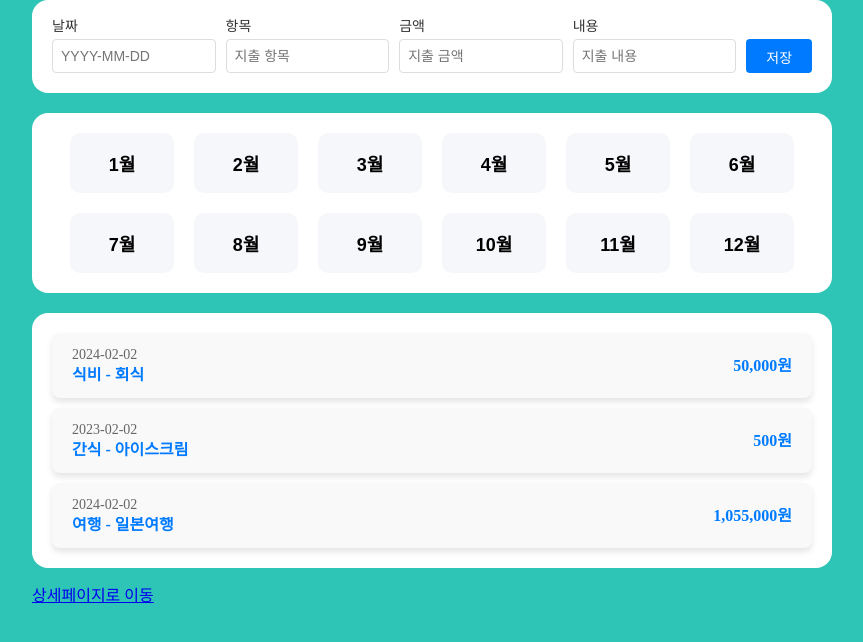
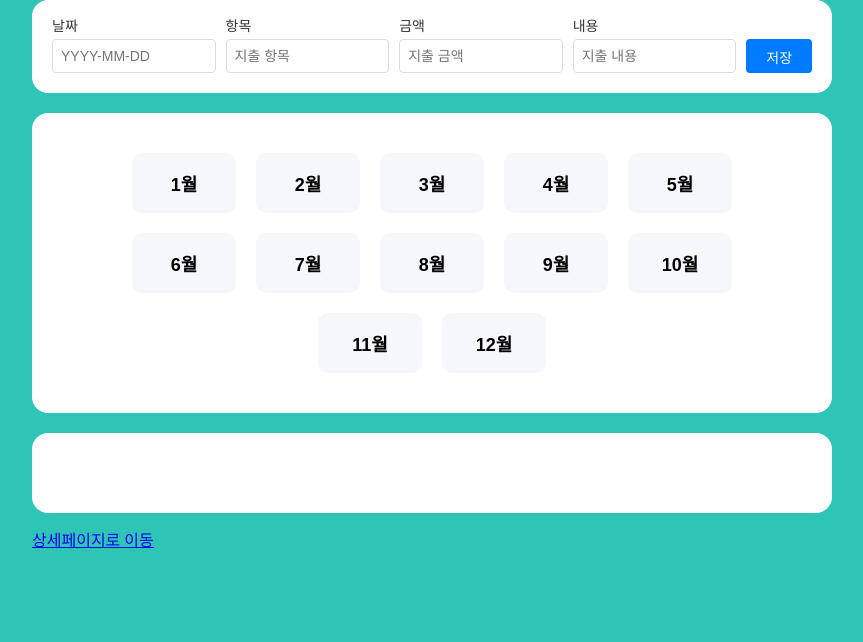
Before and after one commit to leesb5510/HouseholdLedger, a React (Vite) app: page / in a window 1280 px wide. Shown: the top 642 px of the page, without its empty margins (208-1071 px from the left). Built offline with nearby package versions, Linux system fonts and the light colour scheme.

Commit message:
feat: 해설 영상 시청

```diff
--- a/package.json
+++ b/package.json
@@ -10,10 +10,12 @@
     "preview": "vite preview"
   },
   "dependencies": {
+    "prop-types": "^15.8.1",
     "react": "^18.2.0",
     "react-dom": "^18.2.0",
     "react-router-dom": "^6.23.1",
-    "styled-components": "^6.1.11"
+    "styled-components": "^6.1.11",
+    "uuidv4": "^6.2.13"
   },
   "devDependencies": {
     "@types/react": "^18.2.66",
--- a/src/App.jsx
+++ b/src/App.jsx
@@ -1,30 +1,45 @@
-// import { useState } from "react";
+import { useState } from "react";
 import { BrowserRouter, Route, Routes } from "react-router-dom";
+import { v4 as uuidv4 } from "uuid";
 import Detail from "./pages/Detail/Detail";
 import Home from "./pages/Home/Home";
 
 function App() {
-  // const [posts, setPosts] = useState();
-
-  // 항목 - 글
-  // 글 복수에요 단수에요?
-  // 글이라는 것 자체는 데이터가 뭐가 있어요? 날짜 / 항목 / 금액 / 내용 이 들어가있겠죠
-  // {날짜: 날짜값, 항목: 항목값, 금액: 금액값, 내용: 내용값}
-  // 글 복수
-  // 글을 복수로 저장할때는? 여러개를 저장하고 싶으면?
-
-  // 사물함
-  // 하나만 있으면 구분해서 넣지 않아도 돼요
-  // {}, {}, {}, {}, {} 바구니만 여러개 분리한거니까요
-  // [{}, {}, {}, {}, {}]
-
-  // posts = [{날짜: 날짜값, 항목: 항목값..}];
+  const [expenses, setExpenses] = useState([
+    {
+      id: uuidv4(),
+      month: 1,
+      date: "2024-01-05",
+      item: "식비",
+      amount: 100000,
+      description: "세광양대창",
+    },
+    {
+      id: uuidv4(),
+      month: 2,
+      date: "2024-02-02",
+      item: "간식",
+      amount: 500,
+      description: "아이스크림",
+    },
+    {
+      id: uuidv4(),
+      month: 3,
+      date: "2024-03-05",
+      item: "여행",
+      amount: 1055000,
+      description: "일본여행",
+    },
+  ]);
 
   return (
     <BrowserRouter>
       <Routes>
-        <Route path="/" element={<Home />} />
-        <Route path="/detail/:id" element={<Detail />} />
+        <Route
+          path="/"
+          element={<Home expenses={expenses} setExpenses={setExpenses} />}
+        />
+        <Route path="/detail" element={<Detail />} />
       </Routes>
     </BrowserRouter>
   );
--- a/src/components/MonthFilterForm.jsx
+++ b/src/components/MonthFilterForm.jsx
@@ -1,56 +1,47 @@
 import styled from "styled-components";
+import { Section } from "./../pages/Home/Home";
 
-const MonthFilterForm = () => {
+/* Button list 대신에 map 사용하기
+const MONTHS = [1, 2, 3, 4, 5, 6, 7, 8, 9, 10, 11, 12]
+
+return 의 <Wrapper></Wrapper>태그를 만들고 안에, {MONTH.map((month) => {
+  return <button key={month}>{`${month}월`}</button>  를 배치한다. Wrapper의 style은
+  div 태그로서 display: flex; flex-wrap: wrap;
+  gap: 20px; justify-content: center;
+  가 들어간다.
+
+map을 쓸 때는 각각의 child가 고유한 키값을 가지고 있어야 하기 때문에 button에 id를 입력한다.
+month가 겹칠 일이 없기 때문에 month를 입력했다.
+*/
+
+const MONTHS = [1, 2, 3, 4, 5, 6, 7, 8, 9, 10, 11, 12];
+
+const MonthFilterForm = ({ month, setMonth }) => {
   return (
-    <Ul>
-      <Li>
-        <Button>1월</Button>
-      </Li>
-      <Li>
-        <Button>2월</Button>
-      </Li>
-      <Li>
-        <Button>3월</Button>
-      </Li>
-      <Li>
-        <Button>4월</Button>
-      </Li>
-      <Li>
-        <Button>5월</Button>
-      </Li>
-      <Li>
-        <Button>6월</Button>
-      </Li>
-      <Li>
-        <Button>7월</Button>
-      </Li>
-      <Li>
-        <Button>8월</Button>
-      </Li>
-      <Li>
-        <Button>9월</Button>
-      </Li>
-      <Li>
-        <Button>10월</Button>
-      </Li>
-      <Li>
-        <Button>11월</Button>
-      </Li>
-      <Li>
-        <Button>12월</Button>
-      </Li>
-    </Ul>
+    <Section>
+      <Wrapper>
+        {MONTHS.map((element) => {
+          return (
+            <Button
+              key={element}
+              selected={element === month}
+              onClick={() => {
+                setMonth(element);
+              }}
+            >{`${element}월`}</Button>
+          );
+        })}
+      </Wrapper>
+    </Section>
   );
 };
 
-const Ul = styled.ul`
+const Wrapper = styled.div`
   display: flex;
   flex-wrap: wrap;
   gap: 20px;
   justify-content: center;
 `;
-
-const Li = styled.li``;
 
 const Button = styled.button`
   text-align: center;
@@ -69,7 +60,18 @@ const Button = styled.button`
   border-radius: 10px;
   border: none;
   cursor: pointer;
-  background: var(--black-alpha-100, #f6f7fa);
+  color: ${(props) =>
+    props.selected
+      ? "var(--white-alpha-100, #fff)"
+      : "var(--black-alpha-100, #000)"};
+  background: ${(props) =>
+    !props.selected
+      ? "var(--black-alpha-100, #F6F7FA)"
+      : "var(--bg-form, #2EC486)"};
+  &:hover {
+    background: #2ec4b6;
+    color: #fff;
+  }
 `;
 
 export default MonthFilterForm;
--- a/src/components/PostList.jsx
+++ b/src/components/PostList.jsx
@@ -1,30 +1,32 @@
+import PropTypes from "prop-types";
+import { useNavigate } from "react-router-dom";
 import styled from "styled-components";
+import { Section } from "./../pages/Home/Home";
 
-const PostList = () => {
+const PostList = ({ expenses }) => {
+  const navigate = useNavigate();
+
   return (
-    <PostContainer>
-      <Card>
-        <Div>
-          <Span>2024-02-02</Span>
-          <Span>식비 - 회식</Span>
-        </Div>
-        <Span> 50,000원</Span>
-      </Card>
-      <Card>
-        <Div>
-          <Span>2023-02-02</Span>
-          <Span>간식 - 아이스크림</Span>
-        </Div>
-        <Span>500원</Span>
-      </Card>
-      <Card>
-        <Div>
-          <Span>2024-02-02</Span>
-          <Span>여행 - 일본여행</Span>
-        </Div>
-        <Span> 1,055,000원</Span>
-      </Card>
-    </PostContainer>
+    <Section>
+      <PostContainer>
+        {expenses.map((expense) => {
+          return (
+            <Card
+              key={expense.id}
+              onClick={() => {
+                navigate("/Detail");
+              }}
+            >
+              <Div>
+                <Span>{expense.date}</Span>
+                <Span>{`${expense.item} - ${expense.description}`}</Span>
+              </Div>
+              <Span>{expense.amount.toLocaleString()} 원</Span>
+            </Card>
+          );
+        })}
+      </PostContainer>
+    </Section>
   );
 };
 
@@ -75,4 +77,8 @@ const Span = styled.span`
   }
 `;
 
+PostList.propsTypes = {
+  expenses: PropTypes.node.isRequired,
+};
+
 export default PostList;
--- a/src/pages/Detail/Detail.jsx
+++ b/src/pages/Detail/Detail.jsx
@@ -1,32 +1,61 @@
-import { Link } from "react-router-dom";
+import { useState } from "react";
+import { useNavigate } from "react-router-dom";
 import styled from "styled-components";
 
 const Detail = () => {
+  const navigate = useNavigate();
+  const [date, setDate] = useState(expense.date);
+  const [item, setItem] = useState(expense.item);
+  const [amount, setAmount] = useState(expense.amount);
+  const [description, setDescription] = useState(expense.description);
+
   return (
     <Root>
       <InputHolder>
         <InputCard>
-          <Label for="date">날짜</Label>
-          <Input type="text" id="date" placeholder="YYYY-MM-DD"></Input>
+          <Label htmlFor="date">날짜</Label>
+          <Input
+            type="text"
+            id="date"
+            value={date}
+            onChange={(e) => setDate(e.target.value)}
+            placeholder="YYYY-MM-DD"
+          ></Input>
         </InputCard>
         <InputCard>
-          <Label for="item">항목</Label>
-          <Input type="text" id="item" placeholder="지출항목"></Input>
+          <Label htmlFor="item">항목</Label>
+          <Input
+            type="text"
+            id="item"
+            value={item}
+            onChange={(e) => setItem(e.target.value)}
+            placeholder="지출 항목"
+          ></Input>
         </InputCard>
         <InputCard>
-          <Label for="amount">금액</Label>
-          <Input type="number" id="amount" placeholder="지출금액"></Input>
+          <Label htmlFor="amount">금액</Label>
+          <Input
+            type="number"
+            id="amount"
+            value={amount}
+            onChange={(e) => setAmount(e.target.value)}
+            placeholder="지출 금액"
+          ></Input>
         </InputCard>
         <InputCard>
-          <Label for="description">내용</Label>
-          <Input type="text" id="description" placeholder="지출내용"></Input>
+          <Label htmlFor="description">내용</Label>
+          <Input
+            type="text"
+            id="description"
+            value={description}
+            onChange={(e) => setDescription(e.target.value)}
+            placeholder="지출 내용"
+          ></Input>
         </InputCard>
         <BtnHolder>
           <Button1>수정</Button1>
-          <Button2>삭제</Button2>
-          <Button3>
-            <Link to="/">뒤로가기</Link>
-          </Button3>
+          <Button2 danger>삭제</Button2>
+          <Button3 onClick={() => navigate(-1)}>뒤로가기</Button3>
         </BtnHolder>
       </InputHolder>
     </Root>
--- a/src/pages/Home/Home.jsx
+++ b/src/pages/Home/Home.jsx
@@ -1,20 +1,34 @@
+import { useState } from "react";
 import { Link } from "react-router-dom";
 import styled from "styled-components";
 import MonthFilterForm from "../../components/MonthFilterForm";
 import PostList from "../../components/PostList";
 import WriteForm from "../../components/WriteForm";
 
-const Home = () => {
+const Home = ({ expenses, setExpenses }) => {
+  const [month, setMonth] = useState([]);
+
+  console.log(month);
+  console.log("expenses:", expenses);
+
+  const filteredExpenses = expenses.filter((expense) => {
+    expense.month === month;
+  });
+
   return (
     <Main>
       <Section>
-        <WriteForm />
+        <WriteForm
+          month={month}
+          expenses={expenses}
+          setExpenses={setExpenses}
+        />
       </Section>
       <Section>
-        <MonthFilterForm />
+        <MonthFilterForm month={month} setMonth={setMonth} />
       </Section>
       <Section>
-        <PostList />
+        <PostList expenses={filteredExpenses} />
       </Section>
       <Link to="/detail/324235">상세페이지로 이동</Link>
     </Main>
@@ -30,7 +44,7 @@ const Main = styled.main`
   margin: 0px auto;
 `;
 
-const Section = styled.section`
+export const Section = styled.section`
   background-color: #ffffff;
   border-radius: 16px;
   padding: 20px;
```
Also changed, not shown: src/components/WriteForm.jsx (+67 -25 lines), 1 other file (tests, documents, lock files or other folders).
